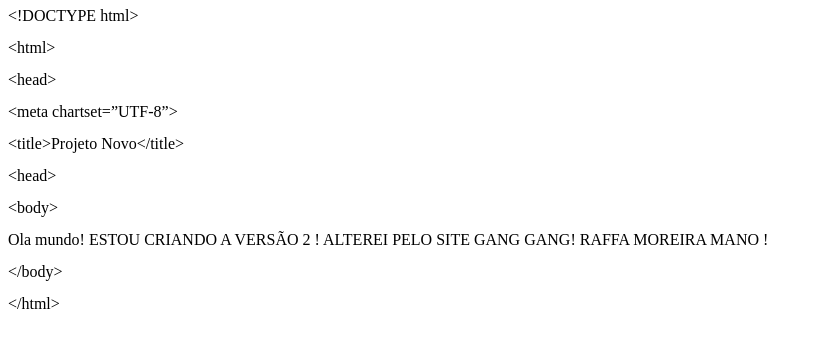
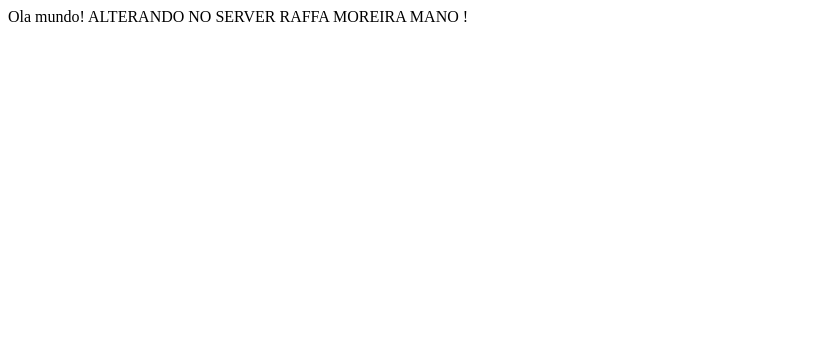
Before and after one commit to matheusnivaldo/ProjetoNovo, a plain HTML site: page index.html in a window 1280 px wide. Shown: the whole page, without its empty margins (0-822 px from the left). Drawn offline with Linux system fonts and the light colour scheme.

Commit message:
Update index.html

```diff
--- a/index.html
+++ b/index.html
@@ -1,29 +1,13 @@
-<!DOCTYPE HTML PUBLIC "-//W3C//DTD HTML 4.0 Transitional//EN">
+<!DOCTYPE html>
 <html>
 <head>
-	<meta http-equiv="content-type" content="text/html; charset=utf-8"/>
-	<title></title>
-	<meta name="generator" content="LibreOffice 6.0.3.2 (Linux)"/>
-	<meta name="created" content="2018-09-21T19:58:54.867940671"/>
-	<meta name="changed" content="2018-09-21T20:02:27.377864276"/>
-	<style type="text/css">
-		@page { margin: 2cm }
-		p { margin-bottom: 0.25cm; line-height: 115% }
-		a:link { so-language: zxx }
-	</style>
+<meta charset="UTF-8">
+<title>Projeto Novo</title>
 </head>
-<body lang="pt-BR" dir="ltr">
-<p style="margin-bottom: 0cm; line-height: 100%">&lt;!DOCTYPE html&gt;</p>
-<p style="margin-bottom: 0cm; line-height: 100%">&lt;html&gt;</p>
-<p style="margin-bottom: 0cm; line-height: 100%">	&lt;head&gt;</p>
-<p style="margin-bottom: 0cm; line-height: 100%">		&lt;meta
-chartset=”UTF-8”&gt;</p>
-<p style="margin-bottom: 0cm; line-height: 100%">		&lt;title&gt;Projeto
-Novo&lt;/title&gt;</p>
-<p style="margin-bottom: 0cm; line-height: 100%">	&lt;head&gt;</p>
-<p style="margin-bottom: 0cm; line-height: 100%">	&lt;body&gt;</p>
-<p style="margin-bottom: 0cm; line-height: 100%">		Ola mundo! ESTOU CRIANDO A VERSÃO 2 ! ALTEREI PELO SITE GANG GANG! RAFFA MOREIRA MANO !</p>
-<p style="margin-bottom: 0cm; line-height: 100%">	&lt;/body&gt;</p>
-<p style="margin-bottom: 0cm; line-height: 100%">&lt;/html&gt;</p>
+
+
+<body>
+Ola mundo!
+	ALTERANDO NO SERVER RAFFA MOREIRA MANO !
 </body>
 </html>
```
